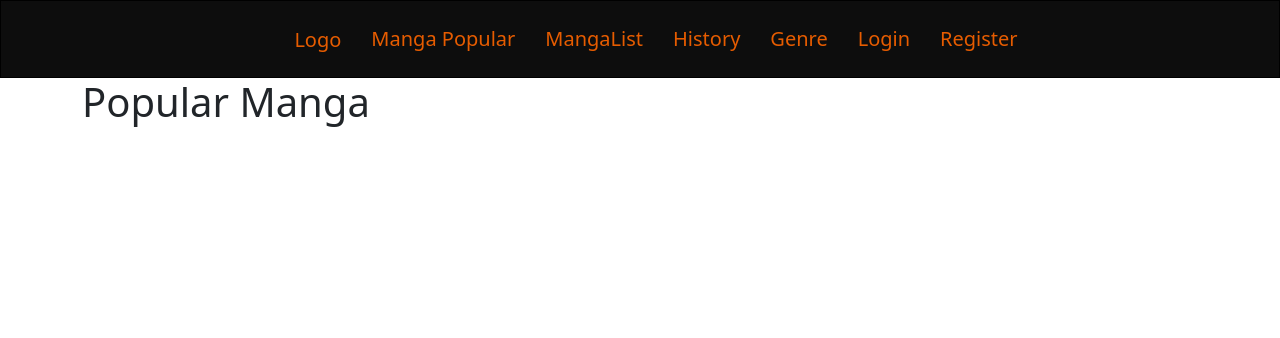
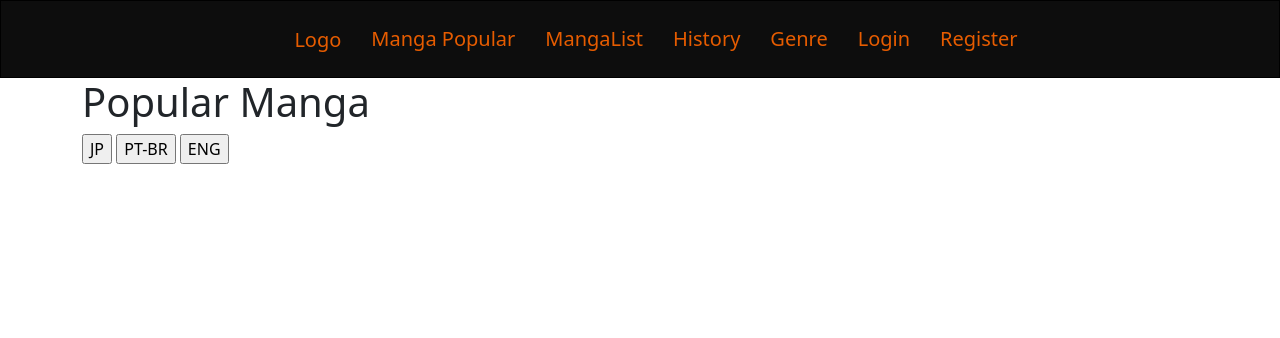
Before and after one commit to Renildo15/MangaCats, a Django app: page / in a window 1280 px wide. Shown: the top 338 px of the page. Run offline with Django 4.2, Linux system fonts and the light colour scheme; data that the repository does not hold is empty; some libraries are stand-ins or nearby versions.

Commit message:
feat: filtro por idioma #27

```diff
--- a/core/chapter_app/templates/pages/chapter/chapter_list.html
+++ b/core/chapter_app/templates/pages/chapter/chapter_list.html
@@ -15,7 +15,7 @@
 
 {% if chapters %}
 <h1>{{name_manga}}</h1>
-<img src="{{manga_cover.url}}" >
+<img src="{{manga_cover.url}}" width="320" height="454">
 
 <table>
     <thead>
--- a/core/chapter_app/templates/pages/page/page_list_manager.html
+++ b/core/chapter_app/templates/pages/page/page_list_manager.html
@@ -22,7 +22,7 @@
 {% for page in pages %}
     <tr>
         <td>{{page.chapter_name}}</td>
-        <td><img style="width:200px;" src="{{page.image_chapter}}"></td>
+        <td><img src="{{page.image_chapter}}" width="320" height="454" ></td>
         <td>{{page.image_chapter}}</td>
         <td>
             {% if perms.page.can_edit_page and perms.page.can_delete_page %}
--- a/core/home_app/templates/pages/home.html
+++ b/core/home_app/templates/pages/home.html
@@ -1,4 +1,5 @@
 {% extends "base_templates/base.html" %}
+{% load static %}
 {% block title %}MangaCats - Homepage{% endblock title %}
 
 {% block content %}
@@ -8,10 +9,20 @@
     <button type="button" class="btn-close" data-bs-dismiss="alert" arial-label="close"></button>
   </div>
 {% endfor %}
-<div class="container">
-  <div class="content">
+<div id="container" class="container">
+  <div class="title">
     <h1>Popular Manga</h1>
-
+    <div>
+      <div>
+        <form action="" method="get">
+          <input type="submit" name="JP" value="JP">
+          <input type="submit" name="PT-BR" value="PT-BR">
+          <input type="submit" name="ENG" value="ENG">
+        </form>
+      </div>
+    </div>
+  </div>
+  <div id="content" class="content">
     <div class="manga-list">
       {% for manga in mangas %}
           <ul>
@@ -42,4 +53,6 @@
   </div>
 </div>
 
+<script src="{% static "/js/script.js" %}"></script>
+
 {% endblock content %}
--- a/core/home_app/urls.py
+++ b/core/home_app/urls.py
@@ -4,5 +4,5 @@ from home_app import views
 app_name = "home"
 
 urlpatterns = [
-    path("", views.manga_popular, name="home")
+    path("", views.manga_popular, name="home"),
 ]
--- a/core/home_app/views.py
+++ b/core/home_app/views.py
@@ -4,9 +4,27 @@ from chapter_app.models import Chapter
 # Create your views here.
 
 def manga_popular(request):
-    manga_popular = Manga.objects.all().order_by('-views_manga')
-    id_manga= manga_popular.values_list('id_manga', flat=True)
-    _last = manga_id(id_manga)
+    laguage_pt = request.GET.get('PT-BR')
+    laguage_jp = request.GET.get('JP')
+    laguage_eng = request.GET.get('ENG')
+
+    if laguage_eng:
+        manga_popular = Manga.objects.filter(language=laguage_eng).order_by('-views_manga')
+        id_manga= manga_popular.values_list('id_manga', flat=True)
+        _last = manga_id(id_manga)
+    elif laguage_pt:
+        manga_popular = Manga.objects.filter(language=laguage_pt).order_by('-views_manga')
+        id_manga= manga_popular.values_list('id_manga', flat=True)
+        _last = manga_id(id_manga)
+    elif laguage_jp:
+        manga_popular = Manga.objects.filter(language=laguage_jp).order_by('-views_manga')
+        id_manga= manga_popular.values_list('id_manga', flat=True)
+        _last = manga_id(id_manga)
+    else:
+        manga_popular = Manga.objects.filter(language="JP").order_by('-views_manga')
+        id_manga= manga_popular.values_list('id_manga', flat=True)
+        _last = manga_id(id_manga)
+
 
     context = {
         "mangas":manga_popular,
@@ -14,6 +32,8 @@ def manga_popular(request):
     }
 
     return render(request,"pages/home.html", context)
+
+
 
 def last(pk):
     chapter = Chapter.objects.filter(manga=pk)
@@ -25,7 +45,4 @@ def manga_id(manga_id):
         _last_page = last(pk)
         if _last_page != None:
            _last.append(_last_page)
-        else:
-            print("Caiu aqui")
-
     return _last
--- a/core/manga_cats/settings.py
+++ b/core/manga_cats/settings.py
@@ -26,7 +26,9 @@ SECRET_KEY = 'django-insecure-=k*$hs8^qk4*qak8tkiw9%m(#7dzsgv9sz0*a-^x)dr7j-@#ya
 # SECURITY WARNING: don't run with debug turned on in production!
 DEBUG = True
 
-ALLOWED_HOSTS = []
+ALLOWED_HOSTS=['*']
+
+CORS_ORIGIN_ALLOW_ALL = True
 
 
 # Application definition
@@ -38,6 +40,7 @@ INSTALLED_APPS = [
     'django.contrib.sessions',
     'django.contrib.messages',
     'django.contrib.staticfiles',
+    'corsheaders',
     'tinymce',
     'user_app',
     'home_app',
@@ -54,6 +57,7 @@ MIDDLEWARE = [
     'django.contrib.auth.middleware.AuthenticationMiddleware',
     'django.contrib.messages.middleware.MessageMiddleware',
     'django.middleware.clickjacking.XFrameOptionsMiddleware',
+    'corsheaders.middleware.CorsMiddleware',
 ]
 
 ROOT_URLCONF = 'manga_cats.urls'
```
Also changed, not shown: core/chapter_app/templates/pages/page/page_list.html (+4 -5 lines).
